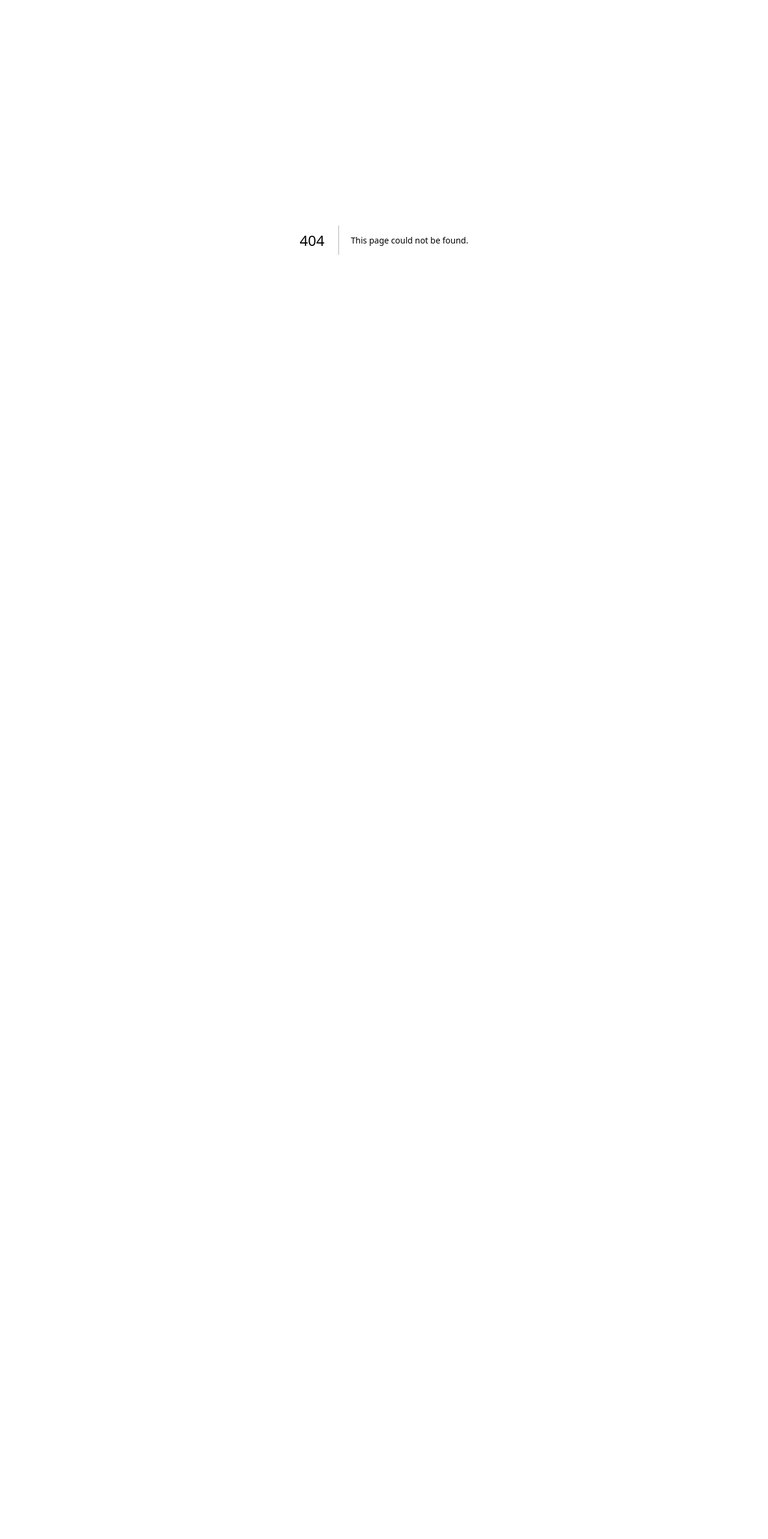
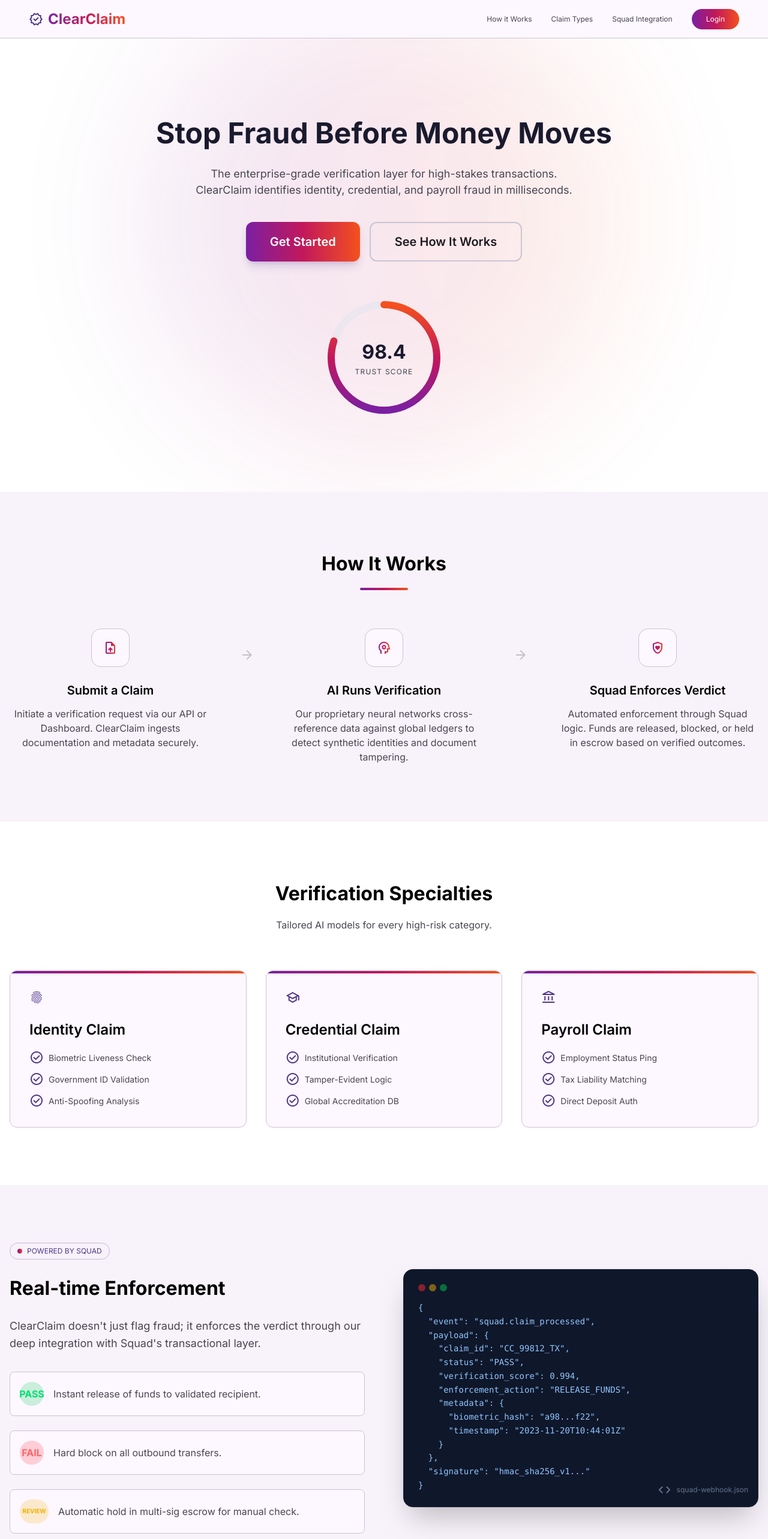
Before and after one commit to FOA-developer/Clearclaim, a Next.js app: page / in a window 1280 px wide. Before the commit this address had no page. Shown: the top 2566 px of the page at 60% size. Before the commit the page ends 800 px from the top, so only its background shows below. Built offline with nearby package versions, Linux system fonts and the light colour scheme.

Commit message:
feat: added the page.js file to the public folder

```diff
--- /dev/null
+++ b/src/app/(public)/page.js
@@ -0,0 +1,23 @@
+import Navbar from '@/components/landing/Navbar'
+import Hero from '@/components/landing/Hero'
+import HowItWorks from '@/components/landing/HowItWorks'
+import ClaimTypes from '@/components/landing/ClaimTypes'
+import SquadIntegration from '@/components/landing/SquadIntegration'
+import CTASection from '@/components/landing/CTASection'
+import Footer from '@/components/landing/Footer'
+
+export default function LandingPage() {
+  return (
+    <>
+      <Navbar />
+      <main className="pt-16">
+        <Hero />
+        <HowItWorks />
+        <ClaimTypes />
+        <SquadIntegration />
+        <CTASection />
+      </main>
+      <Footer />
+    </>
+  )
+}
```
